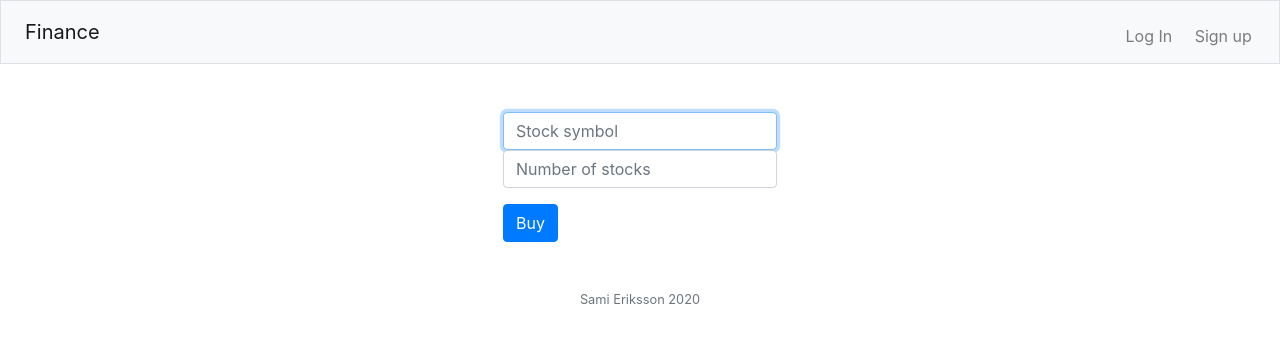
After one commit to smie8/finance, a Flask app: page /buy in a window 1280 px wide. The commit adds this page. Shown: the top 343 px of the page. Run offline with Flask 2, Linux system fonts and the light colour scheme; some libraries are stand-ins or nearby versions.

Commit message:
Added buy feature, which now works. Added database tables for stocks and transaction history.

```diff
--- a/app.py
+++ b/app.py
@@ -4,6 +4,7 @@ from flask_session import Session
 from functions import stockquery, login_required
 from passlib.hash import sha256_crypt
 from config import getPostgresUri
+import datetime
 
 # initialize/configure the app
 app = Flask(__name__)
@@ -30,7 +31,7 @@ app.config['SQLALCHEMY_TRACK_MODIFICATIONS'] = False
 # database-object
 db = SQLAlchemy(app)
 
-# database model
+# database "table models"
 class Users(db.Model):
     __tablename__ = 'users'
     id = db.Column(db.Integer, primary_key=True)
@@ -44,12 +45,39 @@ class Users(db.Model):
         self.password = password
         self.money = money
 
+class Stocks(db.Model):
+    __tablename__ = 'stocks'
+    id = db.Column(db.Integer, primary_key=True)
+    userid = db.Column(db.Integer)
+    symbol = db.Column(db.String(20))
+    count = db.Column(db.Integer)
+
+    def __init__(self, userid, symbol, count):
+        self.userid = userid
+        self.symbol = symbol
+        self.count = count
+
+class History(db.Model):
+    __tablename__ = 'history'
+    id = db.Column(db.Integer, primary_key=True)
+    userid = db.Column(db.Integer)
+    symbol = db.Column(db.String(20))
+    count = db.Column(db.Integer)
+    price = db.Column(db.Float, nullable=False)
+    timestamp = db.Column(db.String(200))
+
+    def __init__(self, userid, symbol, count, price, timestamp):
+        self.userid = userid
+        self.symbol = symbol
+        self.count = count
+        self.price = price
+        self.timestamp = timestamp
+
 # routes
 @app.route('/')
 def index():
 
     # TODO
-    print(stockquery('V'))
 
     return render_template('login.html')
 
@@ -149,6 +177,60 @@ def quote():
         except:
             return render_template('quote.html', message='Stock not found with symbol \"' + symbol + '\"')
 
+@app.route('/buy', methods=['GET', 'POST'])
+def buy():
+
+    if request.method == 'GET':
+        return render_template('buy.html')
+
+    if request.method == 'POST':
+        symbol = request.form['symbol']
+        count = int(request.form['count'])
+        userid = session['userID']
+        timestamp = str(datetime.datetime.now())
+
+        try:
+            data = stockquery(symbol)
+            price = data['price']
+            cost = price * count # TODO times count
+            msg = 'Bought ' + str(count) + ' stocks of company ' + str(data['company'])
+            user = db.session.query(Users).filter(Users.id == userid)
+            money = user[0].money
+
+            # count should be > 0
+            if count < 1:
+                return render_template('buy.html', message='Number should be positive integer.')
+
+            # checking if user have sufficient funds for payment
+            if cost > money:
+                return render_template('buy.html', message='Could not buy. Insufficient funds.')
+
+            # substract money from user
+            user[0].money -= cost
+            db.session.commit()
+            print('money substracted')
+
+            # create row to stocks database if user has no company's stocks, else update
+            stock = db.session.query(Stocks).filter(Stocks.userid == userid, Stocks.symbol == symbol)
+            if stock.count() == 0:
+                data = Stocks(userid, symbol, count)
+                db.session.add(data)
+            else:
+                stock[0].count += count
+                db.session.commit()
+            print('stocks updated')
+
+            # commit to history database
+            data = History(userid, symbol, count, price, timestamp)
+            db.session.add(data)
+            db.session.commit()
+            print('history updated')
+
+            return render_template('buy.html', message=msg)
+
+        except:
+            return render_template('buy.html', message='Something went wrong.')
+
 
 @app.route('/dashboard')
 @login_required
--- /dev/null
+++ b/templates/buy.html
@@ -0,0 +1,17 @@
+{% extends "layout.html" %}
+
+{% block title %}
+    Buy
+{% endblock %}
+
+{% block main %}
+<div class="form">
+    <form action="/buy" method="post">
+        <div class="form-group">
+            <input autocomplete="off" autofocus class="form-control" name="symbol" placeholder="Stock symbol" type="text">
+            <input autofocus class="form-control" name="count" placeholder="Number of stocks" type="number">
+        </div>
+        <button class="btn btn-primary" type="submit" id="widebutton">Buy</button>
+    </form>
+</div>
+{% endblock %}
--- a/templates/layout.html
+++ b/templates/layout.html
@@ -24,12 +24,14 @@
         <nav class="navbar navbar-expand-md navbar-light bg-light border">
             <a class="navbar-brand" href="/">Finance</a>
             <button aria-controls="navbar" aria-expanded="false" aria-label="Toggle navigation" class="navbar-toggler" data-target="#navbar" data-toggle="collapse" type="button">
+                <span class="navbar-toggler-icon"></span>
             </button>
             <div class="collapse navbar-collapse" id="navbar">
                 {% if session.userID %}
                     <ul class="navbar-nav mr-auto mt-2">
                         <li class="nav-item"><a class="nav-link" href="/dashboard">Dashboard</a></li>
                         <li class="nav-item"><a class="nav-link" href="/quote">Quote</a></li>
+                        <li class="nav-item"><a class="nav-link" href="/buy">Buy</a></li>
                     </ul>
                     <ul class="navbar-nav ml-auto mt-2">
                         <li class="nav-item"><a class="nav-link" href="/logout">Log Out</a></li>
```
